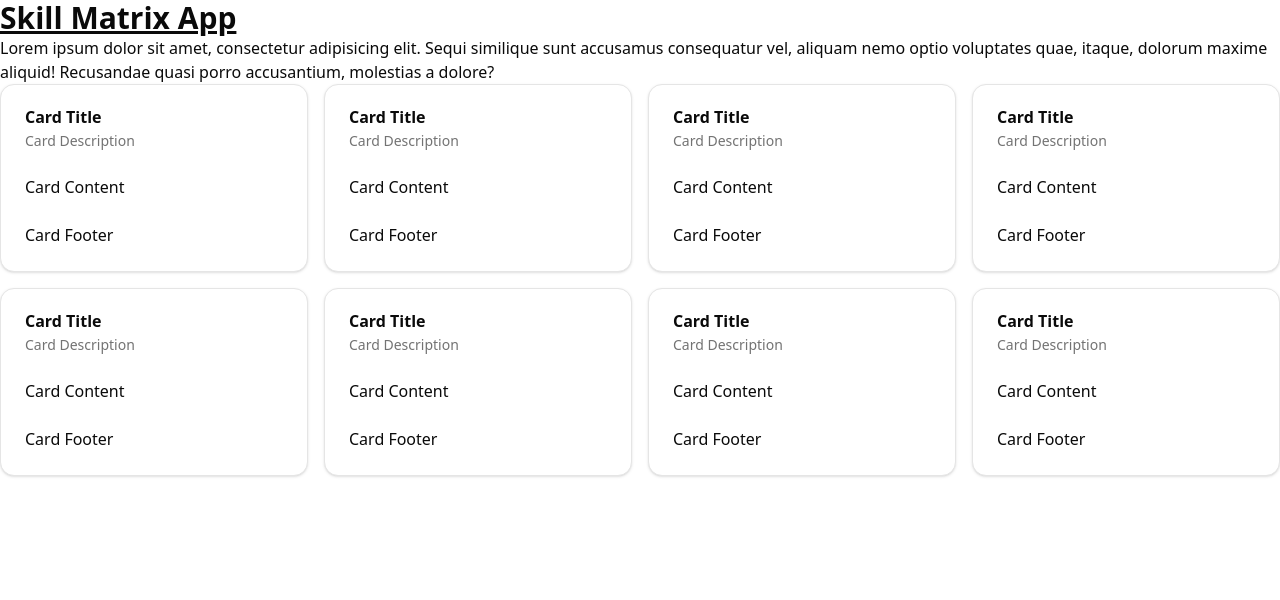
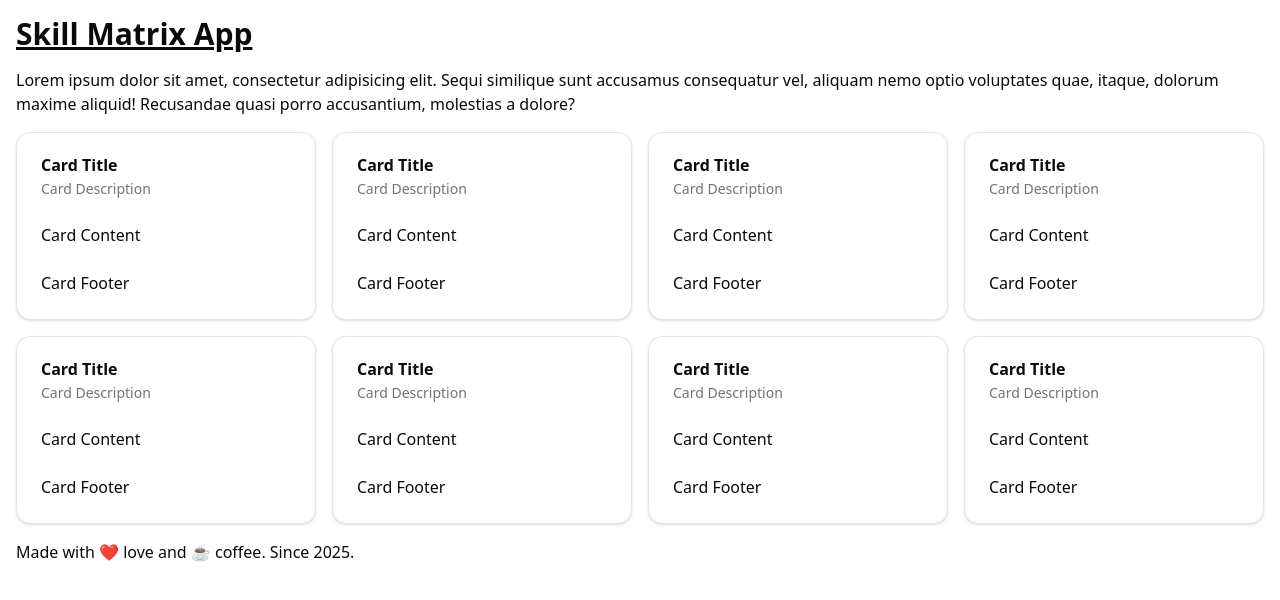
Before and after one commit to krondorl/skill-matrix-app, a React (Vite) app in the folder client/: page / in a window 1280 px wide. Shown: the top 600 px of the page. Built offline with nearby package versions, Linux system fonts and the light colour scheme.

Commit message:
feat(client): add basic styles for cover page

```diff
--- a/client/src/App.tsx
+++ b/client/src/App.tsx
@@ -10,13 +10,16 @@ import Employee from './components/Employee';
 
 function App() {
   return (
-    <>
+    <div className="p-4 max-w-screen-xl mx-auto">
+      <header>
         <h1 className="text-3xl font-bold underline">Skill Matrix App</h1>
-      <p>
+      </header>
+      <main className="my-4">
+        <p className="mb-4">
           Lorem ipsum dolor sit amet, consectetur adipisicing elit. Sequi
-        similique sunt accusamus consequatur vel, aliquam nemo optio voluptates
-        quae, itaque, dolorum maxime aliquid! Recusandae quasi porro
-        accusantium, molestias a dolore?
+          similique sunt accusamus consequatur vel, aliquam nemo optio
+          voluptates quae, itaque, dolorum maxime aliquid! Recusandae quasi
+          porro accusantium, molestias a dolore?
         </p>
         <div className="grid grid-cols-1 sm:grid-cols-2 md:grid-cols-3 lg:grid-cols-4 gap-4">
           <Employee />
@@ -28,7 +31,9 @@ function App() {
           <Employee />
           <Employee />
         </div>
-    </>
+      </main>
+      <footer className="">Made with ❤️ love and ☕ coffee. Since 2025.</footer>
+    </div>
   );
 }
 
```
Lines whose indentation alone changed are shown as unchanged.
